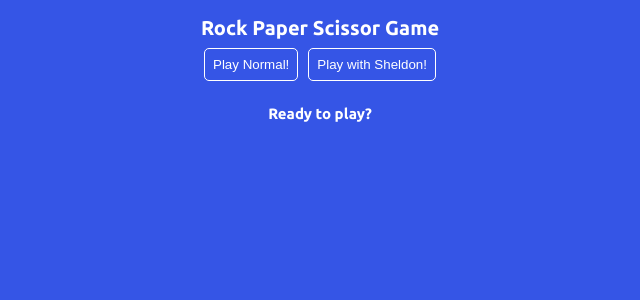
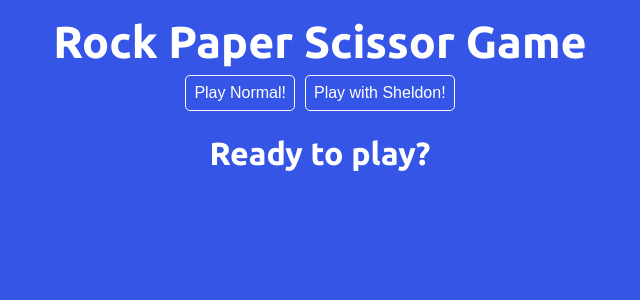
Before and after one commit to FrancoDavid/game-rps-angular, an Angular app in the folder game-rps/: page / in a window 1280 px wide. Shown: the top 300 px of the page, without its empty margins (320-960 px from the left). Built offline with nearby package versions, Linux system fonts and the light colour scheme.

Commit message:
feat: layout game result

```diff
--- a/game-rps/src/app/pages/game-rps-result-page/game-rps-result-page.component.css
+++ b/game-rps/src/app/pages/game-rps-result-page/game-rps-result-page.component.css
@@ -1,5 +1,16 @@
-.result-container {
+.aside-result {
   display: flex;
   justify-content: center;
-  gap: 10px;
+  margin: 16px auto;
 }
+
+.aside-middle {
+  display: flex;
+  justify-content: center;
+
+  flex-direction: column;
+  align-items: center;
+  text-align: center;
+
+  gap: 8px;
+}
--- a/game-rps/src/app/pages/game-rps-result-page/game-rps-result-page.component.ts
+++ b/game-rps/src/app/pages/game-rps-result-page/game-rps-result-page.component.ts
@@ -15,18 +15,19 @@ import { GameRpsService } from '../../services/game-rps.service';
         GameResultTextPipe
     ],
     template: `
-        <section class="result-container">
-            <aside>
+
+            <aside class="aside-result">
                 <game-rps-selector [mode]="result.optionChooser"></game-rps-selector>
             </aside>
-            <aside>
+
+            <aside class="aside-middle">
                 <h2>{{result.isWinner | gameResultText}}</h2>
-                <button>Next Round</button>
+                <button class="btn-inline">Next Round</button>
             </aside>
-            <aside>
+
+            <aside class="aside-result">
                 <game-rps-selector [mode]="result.optionHouse"></game-rps-selector>
             </aside>
-        </section>
     `,
     styleUrl: './game-rps-result-page.component.css',
     changeDetection: ChangeDetectionStrategy.OnPush,
--- a/game-rps/src/styles.scss
+++ b/game-rps/src/styles.scss
@@ -18,8 +18,14 @@ body {
     font-size: 62.5%;
 }
 
-h1, h2 {
+h1 {
     color: $color-primary;
+    font-size: 2.8rem;
+}
+
+h2 {
+    color: $color-primary;
+    font-size: 2rem;
 }
 
 .btn-inline {
@@ -30,6 +36,7 @@ h1, h2 {
     border-radius: 5px;
     cursor: pointer;
     font-weight: 400;
+    font-size: 1rem;
 }
 
 .btn-inline:hover {
```
